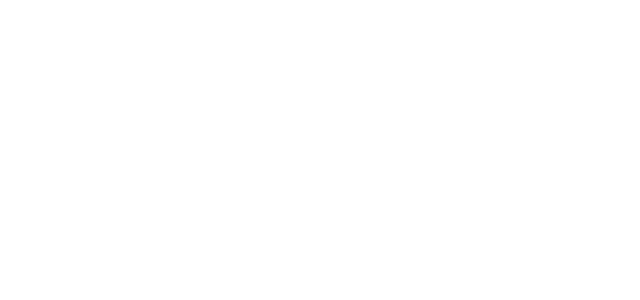
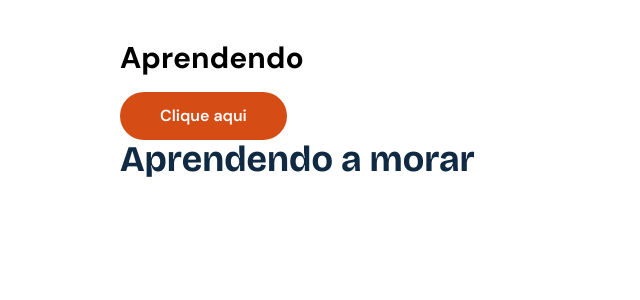
Before and after one commit to IAgoraApp/frontend, a React (Vite) app: page /aprendendo in a window 1280 px wide. Shown: the top 300 px of the page, without its empty margins (0-640 px from the left). Built offline with nearby package versions, Linux system fonts and the light colour scheme.

Commit message:
:sparkles: (Introdução) Adicionei a rota e criei um título sob a supervisão do …

```diff
--- /dev/null
+++ b/src/containers/aprendendo.jsx
@@ -0,0 +1,15 @@
+import {Button, Title} from "../components/ui"
+
+export default function Aprendendo() {
+  return (
+    <div className='mx-30 mb-20 mt-10'>
+      <h1 className='text-3xl font-bold'>Aprendendo</h1>
+
+      <Button variant="solido" className="mt-4" color="laranja">
+        Clique aqui
+      </Button>
+      <Title variant="normal">Aprendendo a morar</Title>
+    </div>
+  );
+
+}
--- a/src/containers/index.jsx
+++ b/src/containers/index.jsx
@@ -1,8 +1,9 @@
 import LandingPage from './landingPage';
 import Home from './home';
+import Aprendendo from './aprendendo';
 
 const TelaErro = () => {
   <h1>Erro não esperado</h1>;
 };
 
-export const Pages = { LandingPage, Home, TelaErro };
+export const Pages = { LandingPage, Home, Aprendendo, TelaErro };
--- a/src/router/index.jsx
+++ b/src/router/index.jsx
@@ -33,6 +33,11 @@
                         path: '/home',
                         element: <Pages.Home />,
                     },
+
+                    {
+                        path: '/aprendendo',
+                        element: <Pages.Aprendendo />,
+                    }
                 ],
             },
         ],
```
